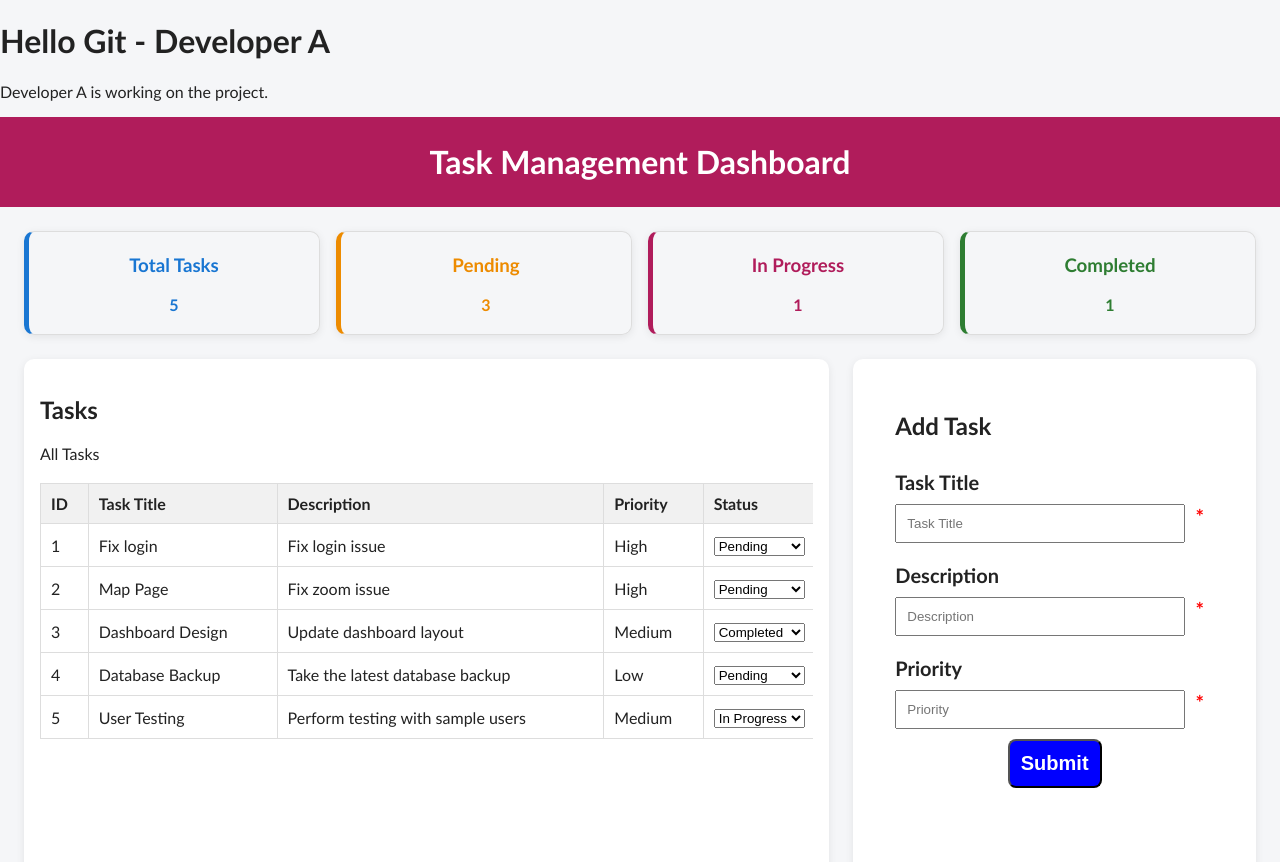
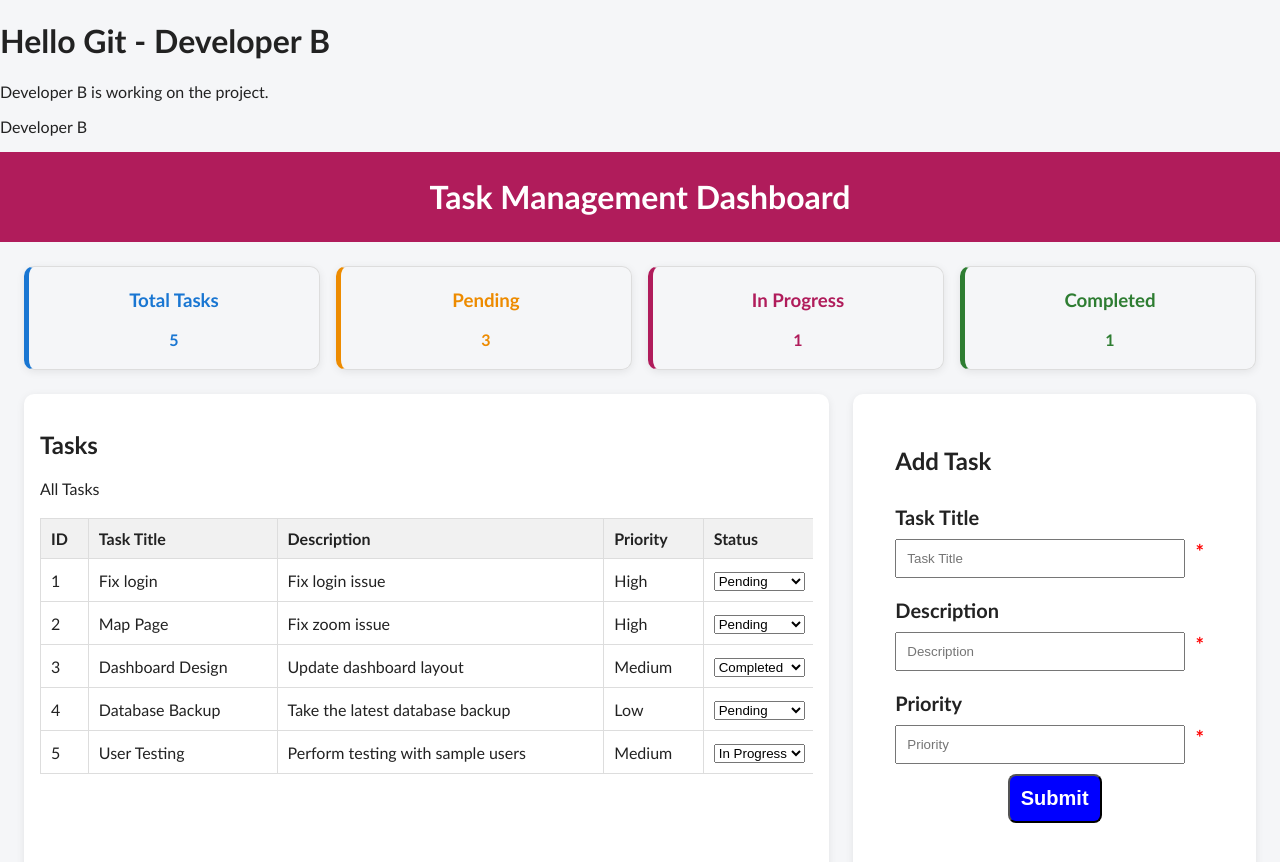
Before and after one commit to anuradha-vasudevan/test, a React (Vite) app: page / in a window 1280 px wide. Shown: the top 862 px of the page. Built offline with nearby package versions, Linux system fonts and the light colour scheme.

Commit message:
dev b app.jsx same line,new line added

```diff
--- a/src/App.jsx
+++ b/src/App.jsx
@@ -51,8 +51,9 @@ function App() {
 
   return (
     <>
-    <h1>Hello Git - Developer A</h1>
-<p>Developer A is working on the project.</p>
+    <h1>Hello Git - Developer B</h1>
+    <p>Developer B is working on the project.</p>
+    <p>Developer B</p>
       <div className='dashboard'>
         <HeaderArea />
         <Summary allTasks={tasks} />
```
